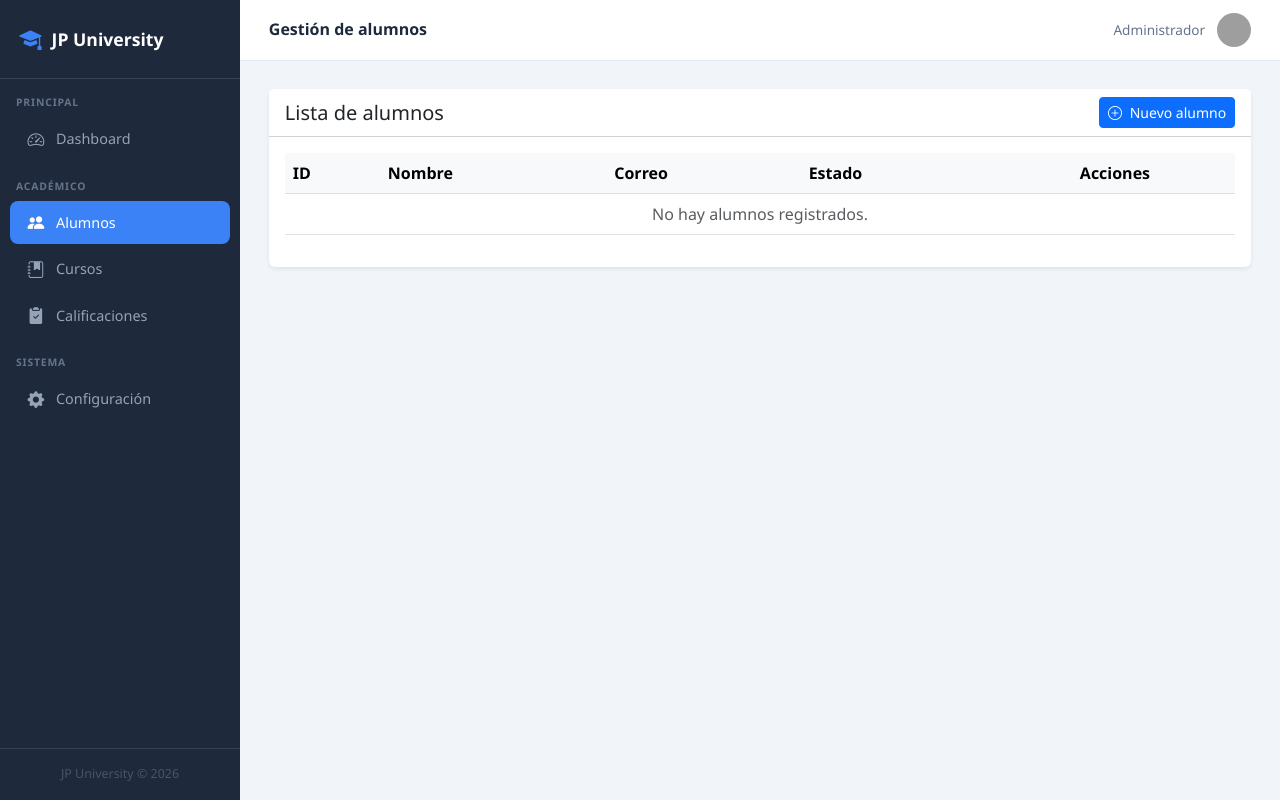
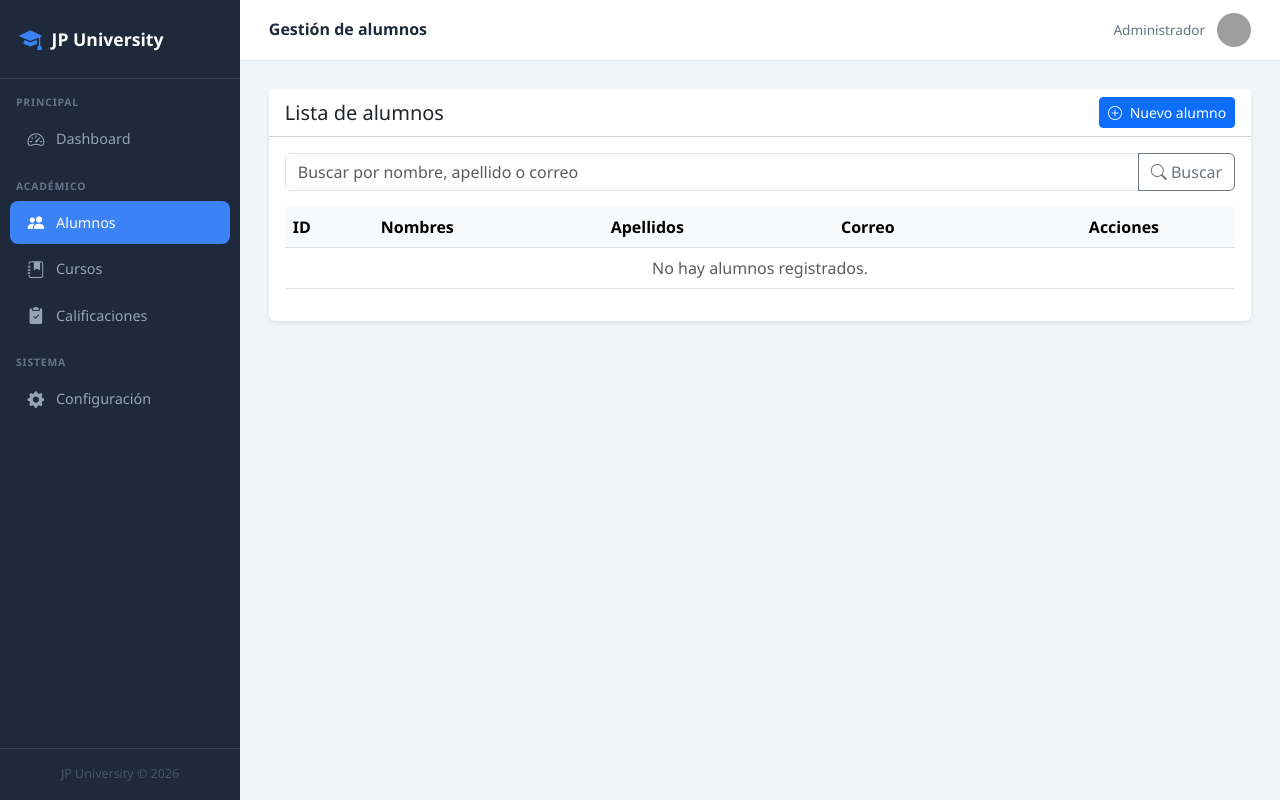
Before and after one commit to Jerelynm/Tarea-3, a Django app: page /alumnos/ in a window 1280 px wide. Run offline with Django 4.2, Linux system fonts and the light colour scheme; data that the repository does not hold is empty; grey boxes are pictures that could not be loaded.

Commit message:
modificacion de list.html

```diff
--- a/universidad/templates/alumno/list.html
+++ b/universidad/templates/alumno/list.html
@@ -5,24 +5,32 @@
 {% block page_title %}Gestión de alumnos{% endblock %}
 
 {% block content %}
-
 <div class="card shadow-sm border-0">
     <div class="card-header bg-white d-flex justify-content-between align-items-center">
         <h5 class="mb-0">Lista de alumnos</h5>
-        <a href="#" class="btn btn-primary btn-sm">
+        <a href="{% url 'alumno:create' %}" class="btn btn-primary btn-sm">
             <i class="bi bi-plus-circle me-1"></i> Nuevo alumno
         </a>
     </div>
 
     <div class="card-body">
+        <form method="get" class="mb-3">
+            <div class="input-group">
+                <input type="text" name="q" value="{{ query }}" class="form-control" placeholder="Buscar por nombre, apellido o correo">
+                <button type="submit" class="btn btn-outline-secondary">
+                    <i class="bi bi-search"></i> Buscar
+                </button>
+            </div>
+        </form>
+
         <div class="table-responsive">
             <table class="table table-hover align-middle">
                 <thead class="table-light">
                     <tr>
                         <th>ID</th>
-                        <th>Nombre</th>
+                        <th>Nombres</th>
+                        <th>Apellidos</th>
                         <th>Correo</th>
-                        <th>Estado</th>
                         <th class="text-center">Acciones</th>
                     </tr>
                 </thead>
@@ -30,20 +38,17 @@
                     {% for alumno in alumnos %}
                     <tr>
                         <td>{{ alumno.id }}</td>
-                        <td>{{ alumno.nombre }}</td>
+                        <td>{{ alumno.first_name }}</td>
+                        <td>{{ alumno.last_name }}</td>
                         <td>{{ alumno.email }}</td>
-                        <td>
-                            {% if alumno.activo %}
-                                <span class="badge bg-success">Activo</span>
-                            {% else %}
-                                <span class="badge bg-secondary">Inactivo</span>
-                            {% endif %}
-                        </td>
                         <td class="text-center">
-                            <a href="#" class="btn btn-sm btn-outline-primary">
+                            <a href="{% url 'alumno:detail' alumno.pk %}" class="btn btn-sm btn-outline-info">
+                                <i class="bi bi-eye"></i>
+                            </a>
+                            <a href="{% url 'alumno:edit' alumno.pk %}" class="btn btn-sm btn-outline-primary">
                                 <i class="bi bi-pencil-square"></i>
                             </a>
-                            <a href="#" class="btn btn-sm btn-outline-danger">
+                            <a href="{% url 'alumno:delete' alumno.pk %}" class="btn btn-sm btn-outline-danger">
                                 <i class="bi bi-trash"></i>
                             </a>
                         </td>
@@ -58,5 +63,4 @@
         </div>
     </div>
 </div>
-
 {% endblock %}
```
